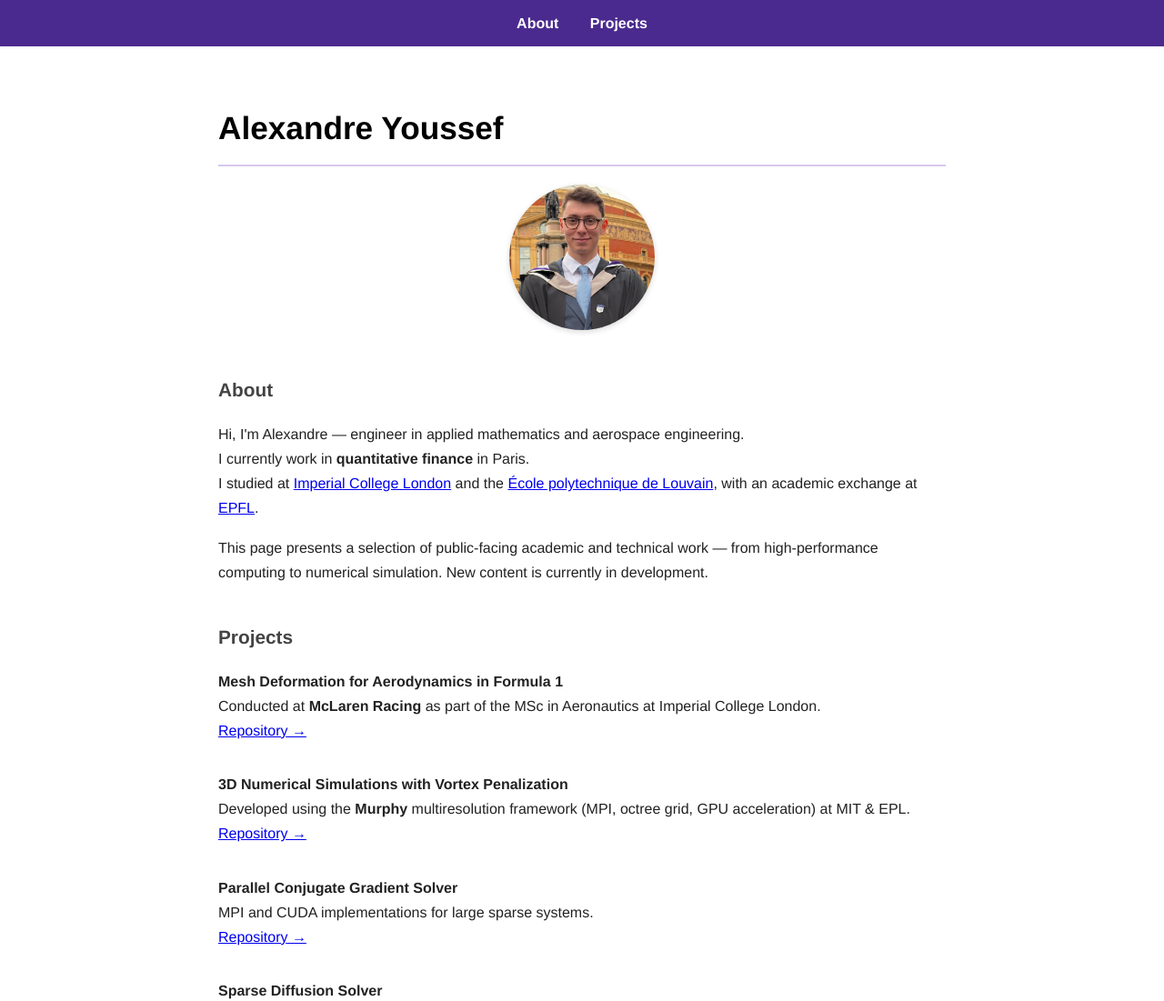
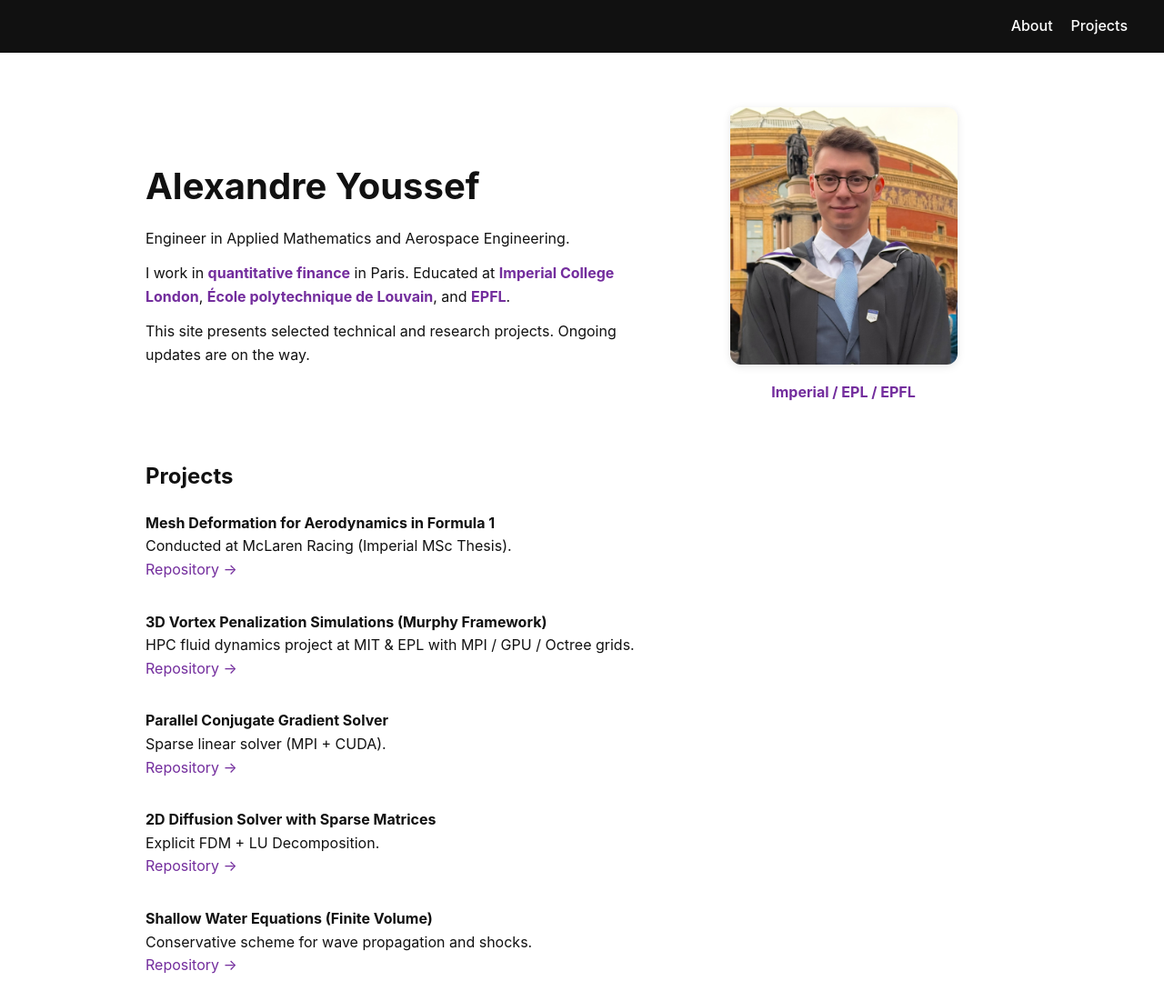
Before and after one commit to AlexandreYoussefResearch/AlexandreYoussefResearch.github.io, a plain HTML site: page index.html in a window 1280 px wide. Shown: the top 1101 px of the page at 91% size. Drawn offline with Linux system fonts and the light colour scheme.

Commit message:
Update index.html

```diff
--- a/index.html
+++ b/index.html
@@ -2,86 +2,113 @@
 <html lang="en">
 <head>
   <meta charset="UTF-8">
-  <title>Alexandre Youssef – Engineering & Applied Mathematics</title>
+  <title>Alexandre Youssef</title>
   <style>
     :root {
-      --font-main: 'Helvetica Neue', Helvetica, Arial, sans-serif;
-      --color-bg: #ffffff;
-      --color-text: #222222;
-      --color-accent: #4a2a8e;
-      --color-muted: #888888;
-      --border-color: #d6c8f0;
+      --accent: #732d9d;
+      --bg: #ffffff;
+      --text: #111111;
+      --muted: #666666;
+    }
+
+    * {
+      box-sizing: border-box;
+      scroll-behavior: smooth;
     }
 
     body {
-      font-family: var(--font-main);
-      background-color: var(--color-bg);
-      color: var(--color-text);
       margin: 0;
-      line-height: 1.7;
-    }
-
-    .container {
-      max-width: 800px;
-      margin: 60px auto;
-      padding: 0 20px;
+      font-family: -apple-system, BlinkMacSystemFont, 'Helvetica Neue', sans-serif;
+      color: var(--text);
+      background: var(--bg);
+      line-height: 1.6;
     }
 
     nav {
-      background-color: var(--color-accent);
-      padding: 12px 0;
-      text-align: center;
+      background: #111;
+      padding: 16px 40px;
+      display: flex;
+      justify-content: flex-end;
+      gap: 20px;
+      position: sticky;
+      top: 0;
+      z-index: 10;
     }
 
     nav a {
-      color: #ffffff;
-      margin: 0 15px;
+      color: white;
       text-decoration: none;
-      font-weight: bold;
+      font-weight: 500;
     }
 
     nav a:hover {
       text-decoration: underline;
     }
 
-    h1 {
-      font-size: 2.2rem;
-      border-bottom: 2px solid var(--border-color);
-      padding-bottom: 10px;
-      margin-bottom: 20px;
-      color: #000000;
+    .section {
+      max-width: 1000px;
+      margin: 60px auto;
+      padding: 0 20px;
     }
 
-    h2 {
-      font-size: 1.3rem;
-      margin-top: 2.5rem;
-      color: #444;
+    #about {
+      display: flex;
+      flex-wrap: wrap;
+      align-items: center;
+      gap: 40px;
+    }
+
+    .about-text {
+      flex: 1 1 400px;
+    }
+
+    .about-text h1 {
+      font-size: 2.5rem;
+      margin-bottom: 0.5rem;
+    }
+
+    .about-text p {
+      margin: 0.8rem 0;
+    }
+
+    .about-photo {
+      flex: 1 1 250px;
+      text-align: center;
+    }
+
+    .about-photo img {
+      width: 250px;
+      border-radius: 12px;
+      box-shadow: 0 2px 10px rgba(0,0,0,0.1);
+    }
+
+    .accent {
+      color: var(--accent);
+      font-weight: bold;
     }
 
     .project {
       margin-bottom: 2rem;
     }
 
-    .footer {
-      font-size: 0.9rem;
-      color: var(--color-muted);
-      margin-top: 3rem;
-      border-top: 1px solid var(--border-color);
-      padding-top: 12px;
+    .project a {
+      color: var(--accent);
+      text-decoration: none;
+    }
+
+    .project a:hover {
+      text-decoration: underline;
+    }
+
+    @media (max-width: 768px) {
+      #about {
+        flex-direction: column-reverse;
         text-align: center;
       }
 
-    .profile-photo {
-      text-align: center;
-      margin-bottom: 30px;
+      .about-text {
+        padding: 0;
       }
-
-    .profile-photo img {
-      width: 160px;
-      height: 160px;
-      border-radius: 50%;
-      object-fit: cover;
-      box-shadow: 0 2px 6px rgba(0, 0, 0, 0.15);
     }
   </style>
 </head>
@@ -92,70 +119,61 @@
     <a href="#projects">Projects</a>
   </nav>
 
-  <div class="container">
-    <h1>Alexandre Youssef</h1>
-
-    <div class="profile-photo">
+  <div id="about" class="section">
+    <div class="about-text">
+      <h1><strong>Alexandre</strong> Youssef</h1>
+      <p>Engineer in Applied Mathematics and Aerospace Engineering.</p>
+      <p>
+        I work in <span class="accent">quantitative finance</span> in Paris.
+        Educated at <span class="accent">Imperial College London</span>,
+        <span class="accent">École polytechnique de Louvain</span>, and
+        <span class="accent">EPFL</span>.
+      </p>
+      <p>This site presents selected technical and research projects. Ongoing updates are on the way.</p>
+    </div>
+    <div class="about-photo">
       <img src="profile.jpg" alt="Alexandre Youssef">
+      <div style="margin-top: 10px; color: var(--accent); font-weight: bold;">Imperial / EPL / EPFL</div>
+    </div>
   </div>
 
-    <section id="about">
-      <h2>About</h2>
-      <p>
-        Hi, I'm Alexandre — engineer in applied mathematics and aerospace engineering.<br>
-        I currently work in <strong>quantitative finance</strong> in Paris.<br>
-        I studied at
-        <a href="https://www.imperial.ac.uk" target="_blank">Imperial College London</a> and the
-        <a href="https://uclouvain.be" target="_blank">École polytechnique de Louvain</a>, with an academic exchange at
-        <a href="https://www.epfl.ch/en/" target="_blank">EPFL</a>.
-      </p>
-      <p>
-        This page presents a selection of public-facing academic and technical work — from high-performance computing to numerical simulation. New content is currently in development.
-      </p>
-    </section>
-
-    <section id="projects">
+  <div id="projects" class="section">
     <h2>Projects</h2>
 
     <div class="project">
       <strong>Mesh Deformation for Aerodynamics in Formula 1</strong><br>
-        Conducted at <strong>McLaren Racing</strong> as part of the MSc in Aeronautics at Imperial College London.<br>
+      Conducted at McLaren Racing (Imperial MSc Thesis).<br>
       <a href="https://github.com/AlexandreYoussefResearch/thesis-imperial-mclaren" target="_blank">Repository →</a>
     </div>
 
     <div class="project">
-        <strong>3D Numerical Simulations with Vortex Penalization</strong><br>
-        Developed using the <strong>Murphy</strong> multiresolution framework (MPI, octree grid, GPU acceleration) at MIT & EPL.<br>
+      <strong>3D Vortex Penalization Simulations (Murphy Framework)</strong><br>
+      HPC fluid dynamics project at MIT & EPL with MPI / GPU / Octree grids.<br>
       <a href="https://github.com/AlexandreYoussefResearch/thesis-uclouvain-mit" target="_blank">Repository →</a>
     </div>
 
     <div class="project">
       <strong>Parallel Conjugate Gradient Solver</strong><br>
-        MPI and CUDA implementations for large sparse systems.<br>
+      Sparse linear solver (MPI + CUDA).<br>
       <a href="https://github.com/AlexandreYoussefResearch/parallel-conjugate-gradient" target="_blank">Repository →</a>
     </div>
 
     <div class="project">
-        <strong>Sparse Diffusion Solver</strong><br>
-        Finite difference method with LU decomposition and sparse matrix handling.<br>
+      <strong>2D Diffusion Solver with Sparse Matrices</strong><br>
+      Explicit FDM + LU Decomposition.<br>
       <a href="https://github.com/AlexandreYoussefResearch/sparse-matrix-diffusion" target="_blank">Repository →</a>
     </div>
 
     <div class="project">
-        <strong>Shallow Water Equation Solver</strong><br>
-        Finite volume implementation of the 2D shallow water system.<br>
+      <strong>Shallow Water Equations (Finite Volume)</strong><br>
+      Conservative scheme for wave propagation and shocks.<br>
       <a href="https://github.com/AlexandreYoussefResearch/shallow-water-fvm" target="_blank">Repository →</a>
     </div>
 
     <div class="project">
-        <strong>Coming Soon – SaaS Pricing Tool</strong><br>
-        Development of a SaaS application using Django + React, focused on real-time strategy and competitive positioning.<br>
+      <strong>SaaS Pricing Tool (Coming Soon)</strong><br>
+      Web app with Django + React for smart pricing recommendations.<br>
       <a href="https://github.com/AlexandreYoussefResearch/AlexandreYoussefResearch.github.io" target="_blank">Preview →</a>
-      </div>
-    </section>
-
-    <div class="footer">
-      Contact: <a href="mailto:alexandre.youssef.pro@gmail.com">alexandre.youssef.pro@gmail.com</a>
     </div>
   </div>
 
```
Lines whose indentation alone changed are shown as unchanged.
